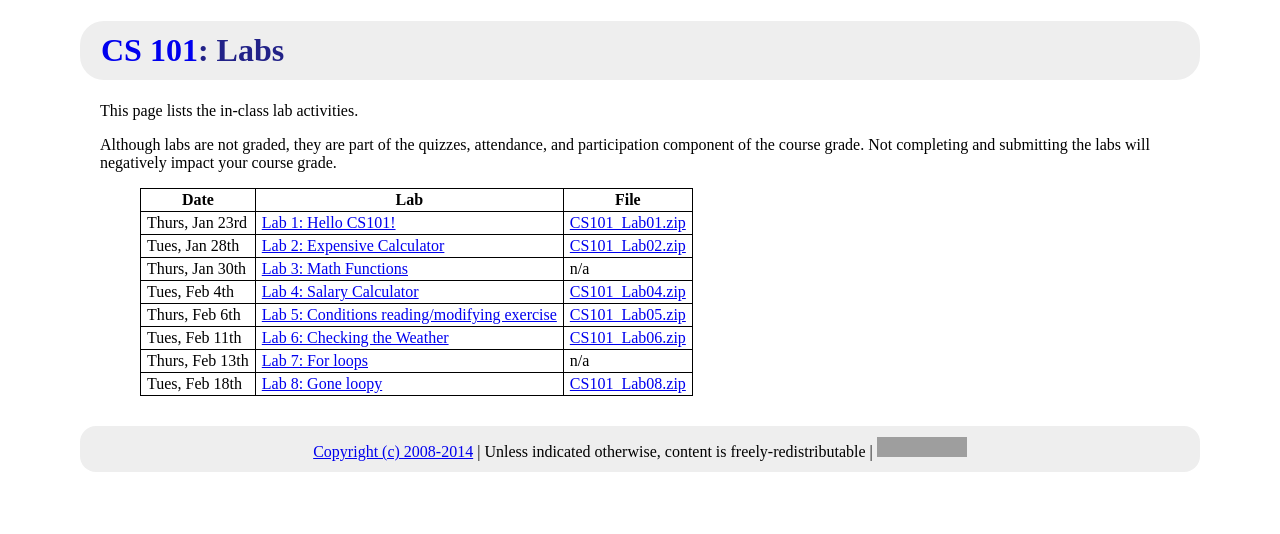
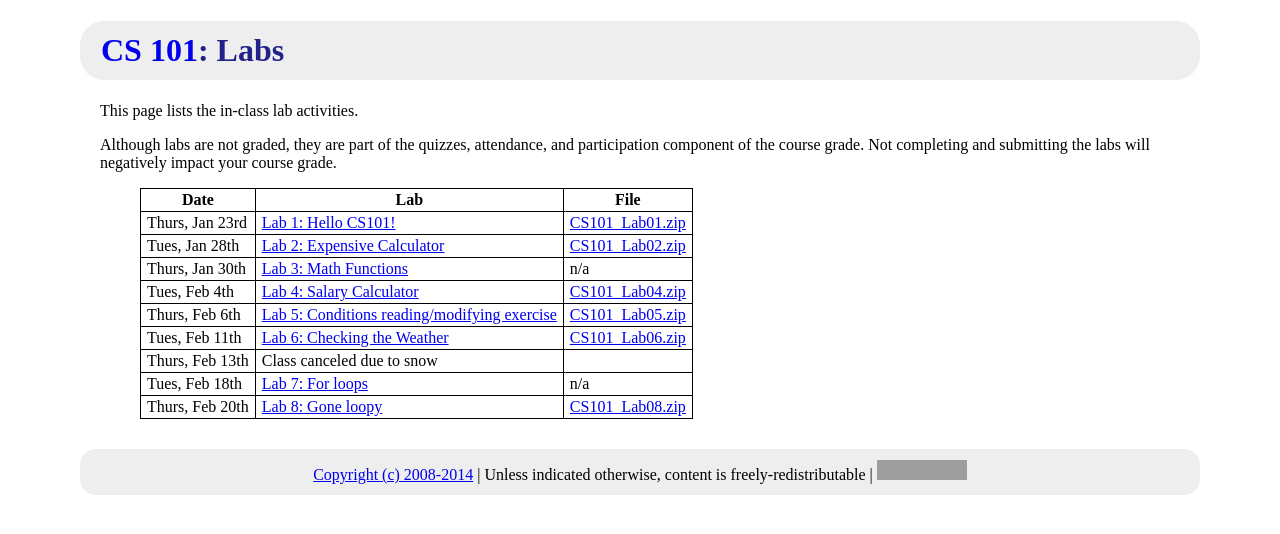
Before and after one commit to ycpcs/cs101-spring2014, a Jekyll site: the page built from labs/index.md, in a window 1280 px wide. Shown: the top 534 px of the page. Built offline with Jekyll 4.4.1, drawn with Linux system fonts in a browser that asks for light colours; Markdown is read by kramdown in place of the engine named in the settings; grey boxes are pictures that could not be loaded.

Commit message:
update lab dates

```diff
--- a/labs/index.md
+++ b/labs/index.md
@@ -17,5 +17,6 @@ and submitting the labs will negatively impact your course grade.
 > Tues, Feb 4th | [Lab 4: Salary Calculator](lab04.html) | [CS101\_Lab04.zip](CS101_Lab04.zip)
 > Thurs, Feb 6th | [Lab 5: Conditions reading/modifying exercise](lab05.html) | [CS101\_Lab05.zip](CS101_Lab05.zip)
 > Tues, Feb 11th | [Lab 6: Checking the Weather](lab06.html) | [CS101\_Lab06.zip](CS101_Lab06.zip)
-> Thurs, Feb 13th | [Lab 7: For loops](lab07.html) | n/a
-> Tues, Feb 18th | [Lab 8: Gone loopy](lab08.html) | [CS101\_Lab08.zip](CS101_Lab08.zip)
+> Thurs, Feb 13th | Class canceled due to snow
+> Tues, Feb 18th | [Lab 7: For loops](lab07.html) | n/a
+> Thurs, Feb 20th | [Lab 8: Gone loopy](lab08.html) | [CS101\_Lab08.zip](CS101_Lab08.zip)
```
